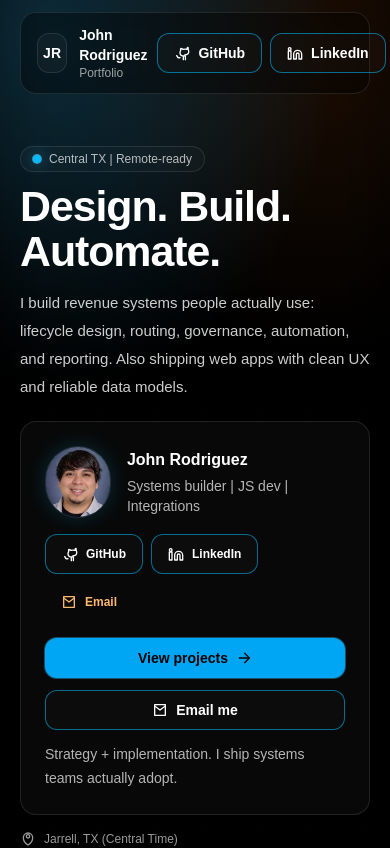
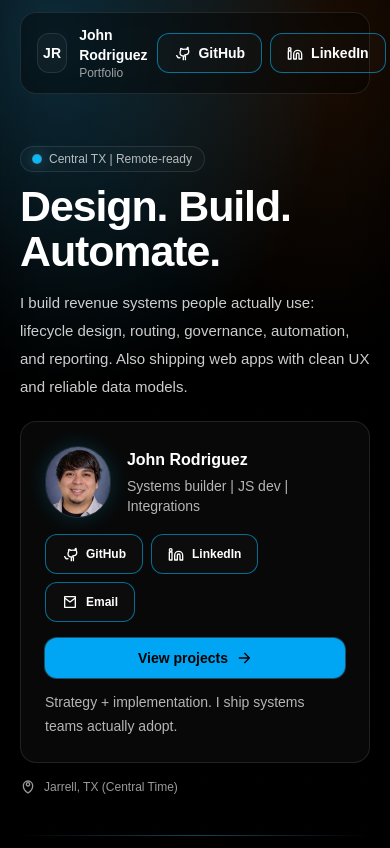
Before and after one commit to OS-DevSource/john-rodriguez-portfolio, a Next.js app: page / in a window 390 px wide. Shown: the top 848 px of the page. Built offline with nearby package versions, Linux system fonts and the light colour scheme.

Commit message:
fix: resolve desktop profile-title truncation and simplify mobile in-card CTAs

```diff
--- a/src/app/page.js
+++ b/src/app/page.js
@@ -272,7 +272,7 @@ function ProfileSummary({ mailto, showHeroCtas = false, onViewProjects }) {
         </div>
         <div className="min-w-0">
           <div className="text-base font-bold text-white md:truncate">{COPY.name}</div>
-          <div className="mt-1 text-sm text-white/70 md:truncate">{COPY.titleOneLine}</div>
+          <div className="mt-1 text-sm text-white/70">{COPY.titleOneLine}</div>
         </div>
       </div>
 
@@ -293,7 +293,12 @@ function ProfileSummary({ mailto, showHeroCtas = false, onViewProjects }) {
         >
           <Icon name="linkedin" className="h-4 w-4" /> LinkedIn
         </Button>
-        <Button as="a" href={mailto} variant="tertiary" className="h-9 px-3 text-xs">
+        <Button
+          as="a"
+          href={mailto}
+          variant="secondary"
+          className="h-9 border-sky-400/40 px-3 text-xs hover:border-sky-300/55"
+        >
           <Icon name="mail" className="h-4 w-4" /> Email
         </Button>
       </div>
@@ -302,9 +307,6 @@ function ProfileSummary({ mailto, showHeroCtas = false, onViewProjects }) {
         <div className="mt-4 grid gap-3">
           <Button type="button" onClick={onViewProjects} className="w-full">
             View projects <Icon name="arrow" className="h-4 w-4" />
-          </Button>
-          <Button as="a" href={mailto} variant="secondary" className="w-full">
-            <Icon name="mail" className="h-4 w-4" /> Email me
           </Button>
         </div>
       ) : null}
```
